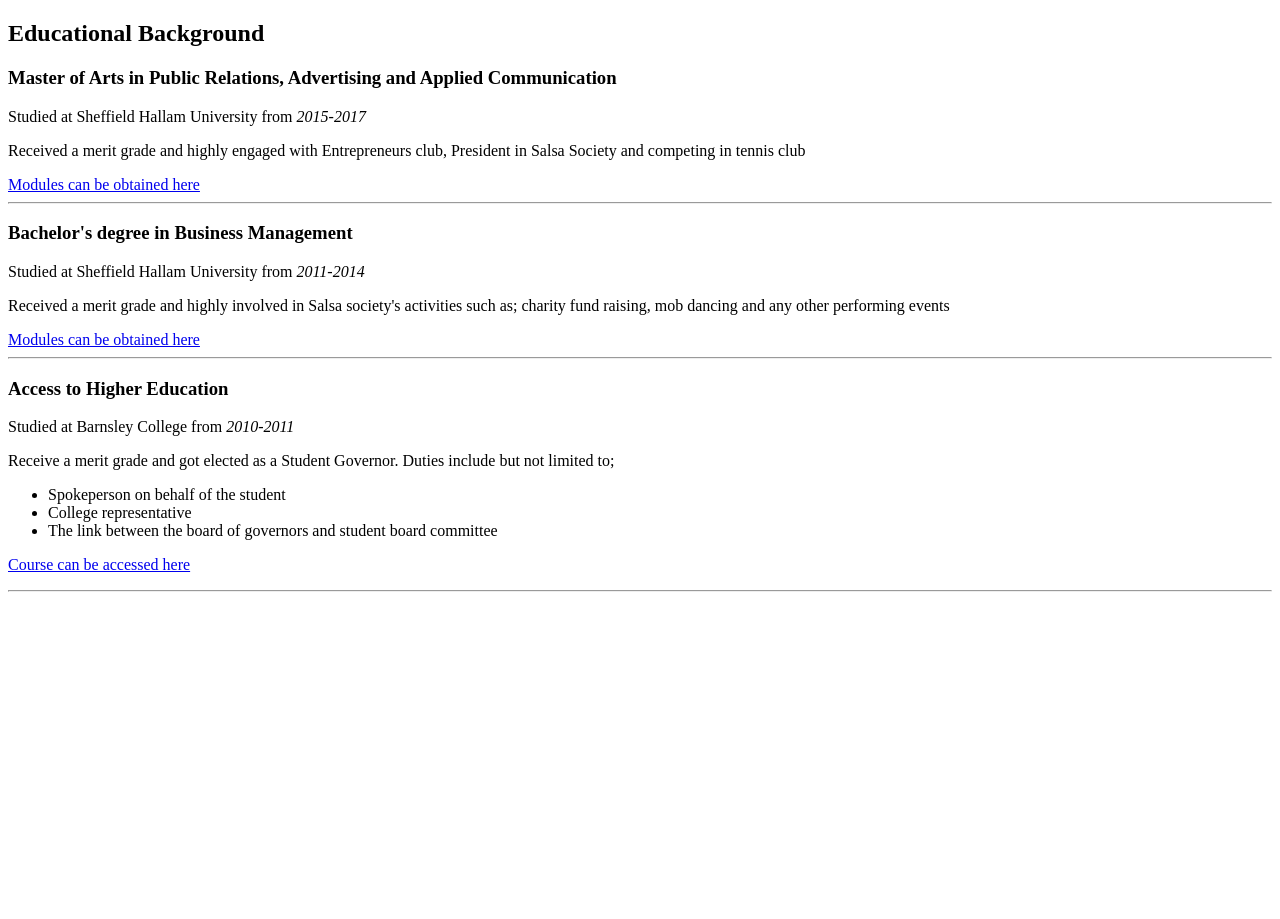
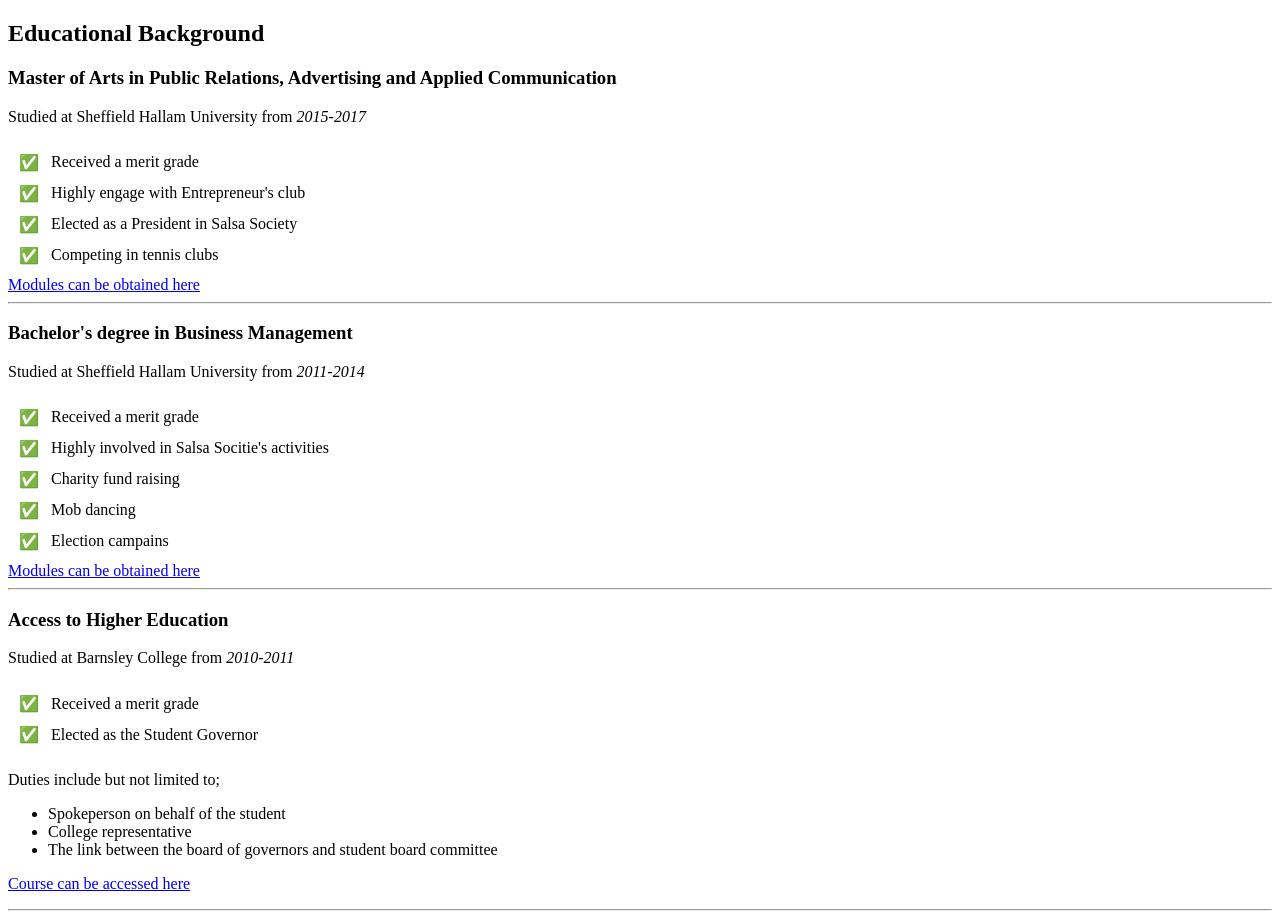
Before and after one commit to BryanAgas/MyCV, a plain HTML site: page Education.html in a window 1280 px wide. Before the commit the page ends 800 px from the top, so only its background shows below. Drawn offline with Linux system fonts and the light colour scheme.

Commit message:
Copied and pasted what I edited from atom

```diff
--- a/Education.html
+++ b/Education.html
@@ -8,17 +8,65 @@
     <h2>Educational Background</h2>
       <h3>Master of Arts in Public Relations, Advertising and Applied Communication</h3>
         <p>Studied at Sheffield Hallam University from <em>2015-2017</em></p>
-        <p>Received a merit grade and highly engaged with Entrepreneurs club, President in Salsa Society and competing in tennis club</p>
+        <table cellspacing="10">
+          <tr>
+            <td>✅</td>
+            <td>Received a merit grade</td>
+          </tr>
+          <tr>
+            <td>✅</td>
+            <td>Highly engage with Entrepreneur's club</td>
+          </tr>
+          <tr>
+            <td>✅</td>
+            <td>Elected as a President in Salsa Society</td>
+          </tr>
+          <tr>
+            <td>✅</td>
+            <td>Competing in tennis clubs</td>
+          </tr>
+        </table>
         <a href="https://www.shu.ac.uk/courses/media-pr-and-journalism/ma-public-relations/full-time">Modules can be obtained here</a>
         <hr>
       <h3>Bachelor's degree in Business Management</h3>
         <p>Studied at Sheffield Hallam University from <em>2011-2014</em> </p>
-        <p>Received a merit grade and highly involved in Salsa society's activities such as; charity fund raising, mob dancing and any other performing events</p>
+        <table cellspacing="10">
+          <tr>
+            <td>✅</td>
+            <td>Received a merit grade</td>
+          </tr>
+          <tr>
+            <td>✅</td>
+            <td>Highly involved in Salsa Socitie's activities</td>
+          </tr>
+          <tr>
+            <td>✅</td>
+            <td>Charity fund raising</td>
+          </tr>
+          <tr>
+            <td>✅</td>
+            <td>Mob dancing</td>
+          </tr>
+          <tr>
+            <td>✅</td>
+            <td>Election campains</td>
+          </tr>
+        </table>
         <a href="https://www.shu.ac.uk/courses/business-and-management/ba-honours-business-and-management/full-time">Modules can be obtained here</a>
         <hr>
       <h3>Access to Higher Education</h3>
         <p>Studied at Barnsley College from <em>2010-2011</em></p>
-        <p>Receive a merit grade and got elected as a Student Governor. Duties include but not limited to;
+        <table cellspacing="10">
+          <tr>
+            <td>✅</td>
+            <td>Received a merit grade</td>
+          </tr>
+          <tr>
+            <td>✅</td>
+            <td>Elected as the Student Governor</td>
+          </tr>
+        </table>
+        <p> Duties include but not limited to;
           <ul>
             <li>Spokeperson on behalf of the student </li>
             <li>College representative</li>
```
